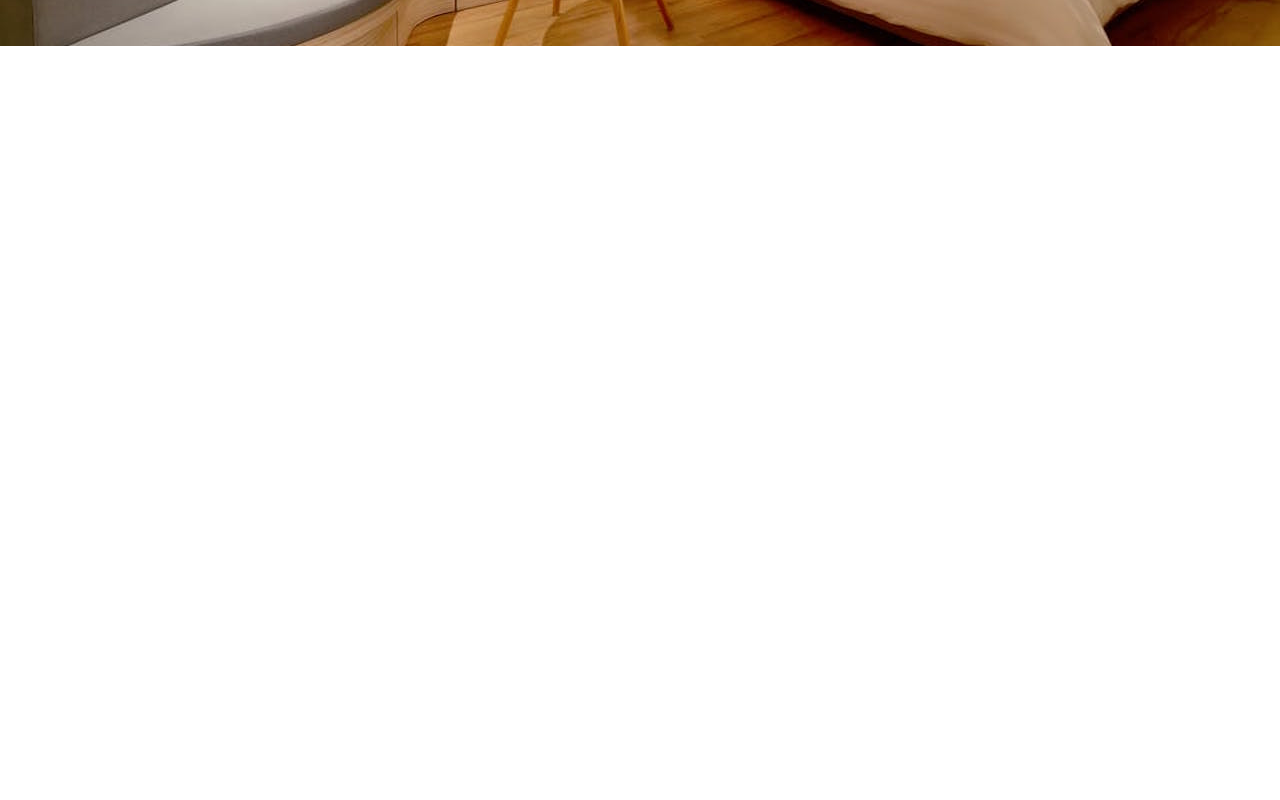
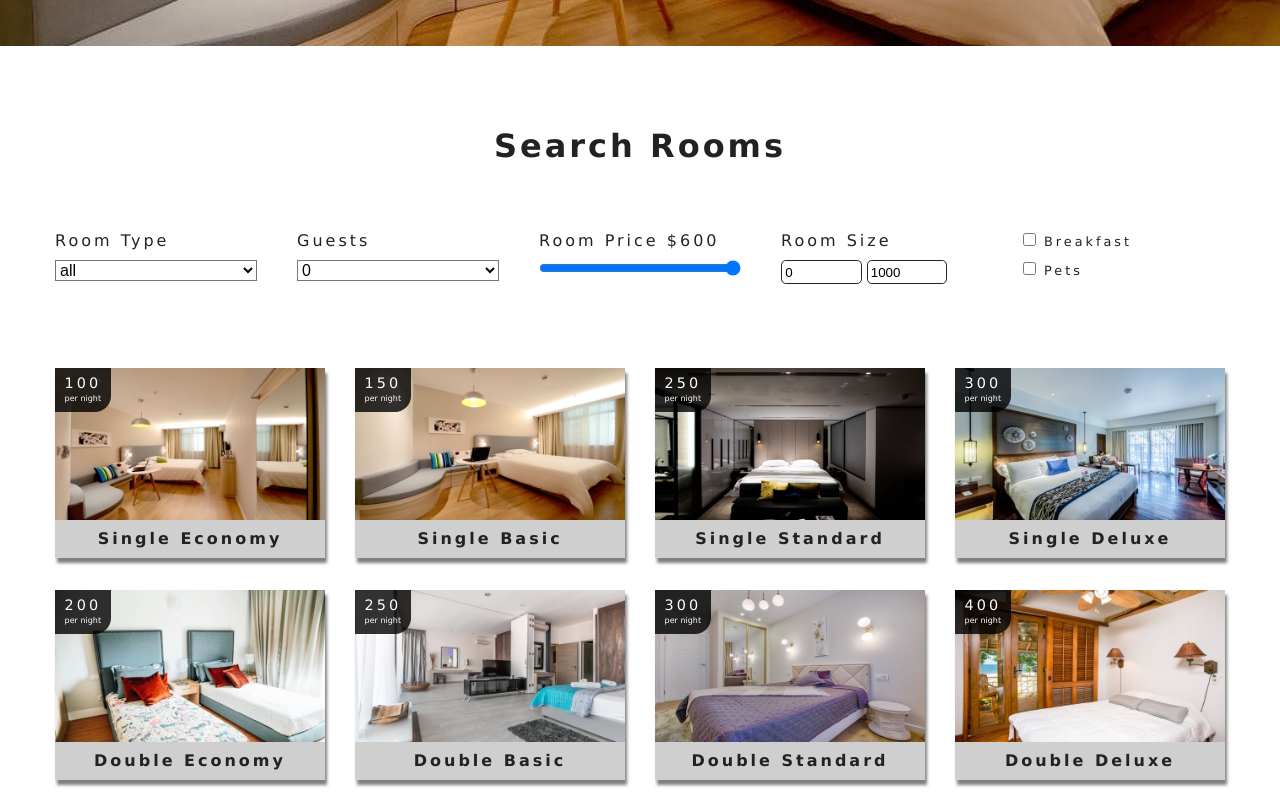
Before and after one commit to naveenkanthb/react-resort-app, a React (Create React App) app: page /rooms in a window 1280 px wide. Shown: the part 500-1300 px from the top of the page. Before the commit the page ends 800 px from the top, so only its background shows below. Built offline with nearby package versions, Linux system fonts and the light colour scheme.

Commit message:
completed project with active filters

```diff
--- /dev/null
+++ b/src/components/RoomContainer.js
@@ -0,0 +1,53 @@
+import React from 'react'
+import RoomFilter from './RoomFilter'
+import RoomList from './RoomList'
+import Loading from '../components/Loading'
+import { withRoomConsumer } from '../context'
+
+
+function RoomContainer({context}) {
+    console.log(context);
+
+    const{ loading,sortedRooms,rooms} = context;
+    if(loading){
+        return <Loading />
+    }
+    return <React.Fragment>
+        <RoomFilter rooms={rooms} />
+        <RoomList rooms={sortedRooms} />
+    </React.Fragment>
+
+}
+
+export default withRoomConsumer(RoomContainer);
+
+// import React from 'react'
+// import RoomFilter from './RoomFilter'
+// import RoomList from './RoomList'
+// import Loading from '../components/Loading'
+// import { RoomConsumer } from '../context'
+
+
+
+// export default function RoomContainer() {
+
+//     return (
+//         <RoomConsumer>
+//             {
+//                 (value) => {
+//                     const { loading, sortedRooms, rooms } = value;
+//                     if(loading){
+//                         return  <Loading />;
+//                     }
+//                     return(
+//                         <React.Fragment>
+//                             <RoomFilter rooms={rooms}/>
+//                             <RoomList rooms={sortedRooms}/>
+//                         </React.Fragment>
+//                     )
+//                 }
+//             }
+
+//         </RoomConsumer>
+//     )
+// }
--- /dev/null
+++ b/src/components/RoomFilter.js
@@ -0,0 +1,79 @@
+import React from 'react';
+import {useContext} from 'react';
+import {RoomContext} from '../context';
+import Title from './Title';
+
+const getUnique = (items,value) => {
+    return [...new Set(items.map(item => item[value]))];
+
+}
+
+export default function RoomFilter({rooms}) {
+    const context = useContext(RoomContext);
+    const {
+        handleChange,
+        type,
+        capacity,
+        price,
+        minPrice,
+        maxPrice,
+        minSize,
+        maxSize,
+        breakfast,
+        pets
+    } = context;
+
+
+    let types = getUnique(rooms,'type');
+    types=['all',...types];
+    types = types.map((item,index) => {
+        return <option key={index} value={item}>{item}</option>
+    });
+
+    let people = getUnique(rooms,'capacity');
+    people = people.map((index,item) => {
+        return <option key={index} value={item}>{item}</option>
+    });
+
+    return (
+        <section className="filter-container">
+            <Title title="search rooms" />
+            <form className="filter-form">
+                <div className="form-group">
+                    <label htmlFor="type">room type</label>
+                    <select name="type" id="type" value={type} className="form-control" onChange={handleChange}>
+                        {types}
+                    </select>
+                </div>
+                <div className="form-group">
+                    <label htmlFor="capacity">Guests</label>
+                    <select name="capacity" id="capacity" value={capacity} className="form-control" onChange={handleChange}>
+                        {people}
+                    </select>
+                </div>
+                <div className="form-group">
+                    <label htmlFor="price">Room Price ${price}</label>
+                    <input type="range" min={minPrice} max={maxPrice} name="price" id="price" value={price} className="form-control" onChange={handleChange}>
+                    </input>
+                </div>
+                <div className="form-group">
+                    <label htmlFor="size">Room Size</label>
+                    <div className="size-inputs">
+                        <input type="number" name="minSize" id="size" value={minSize} onChange={handleChange} className="size-input"/>
+                        <input type="number" name="maxSize" id="size" value={maxSize} onChange={handleChange} className="size-input"/>
+                    </div>
+                </div>
+                <div className="form-group">
+                    <div className="single-extra">
+                        <input type="checkbox" name="breakfast" id="breakfast" checked={breakfast} onChange={handleChange} />
+                        <label htmlFor="breakfast">Breakfast</label>
+                    </div>
+                    <div className="single-extra">
+                        <input type="checkbox" name="pets" id="pets" checked={pets} onChange={handleChange} />
+                        <label htmlFor="pets">Pets</label>
+                    </div>
+                </div>
+            </form>
+        </section>
+    )
+}
--- /dev/null
+++ b/src/components/RoomList.js
@@ -0,0 +1,26 @@
+import React from 'react';
+import Room from './Room';
+
+export default function RoomList({rooms}) {
+    if(rooms.length === 0){
+        return(
+            <div className="empty-search">
+                <h3>unfortunately no rooms matched your search criteria</h3>
+            </div>
+        )
+    }
+    return (
+        <section className="rooms-list">
+            <div className="roomslist-center">
+                {
+                    rooms.map( item => {
+                        return(
+                        <Room key={item.id} room={item} />
+                        );
+                        }
+                    )
+                }
+            </div>
+        </section>
+    )
+}
--- a/src/context.js
+++ b/src/context.js
@@ -9,14 +9,31 @@ class RoomProvider extends Component {
         featuredRooms:[],
         rooms:[],
         sortedRooms:[],
-        loading:true
+        loading:true,
+        type:'all',
+        capacity:0,
+        price:0,
+        minPrice:0,
+        maxPrice:0,
+        minSize:0,
+        maxSize:0,
+        breakfast:false,
+        pets:false
     };
 
     componentDidMount(){
         let rooms = this.formatData(items);
         let featuredRooms = rooms.filter( room => room.featured === true);
+        let maxPrice = Math.max(...rooms.map( item => item.price ));
+        let maxSize = Math.max(...rooms.map( item => item.size ));
         this.setState({
-            rooms,featuredRooms,sortedRooms:rooms,loading:false
+            rooms,
+            featuredRooms,
+            sortedRooms:rooms,
+            loading:false,
+            price:maxPrice,
+            maxPrice,
+            maxSize
         });
     }
 
@@ -39,9 +56,48 @@ class RoomProvider extends Component {
         const room = tempRooms.find( room => room.slug === slug);
         return room;
     }
+
+    handleChange = (e) => {
+        const target = e.target;
+        const value = target.type === 'checkbox' ? target.checked : target.value;
+        const name = e.target.name;
+        this.setState({
+            [name]:value
+        },this.filterRooms)
+    }
+
+
+    filterRooms = () => {
+        let { rooms,price,type,capacity,minSize,maxSize,breakfast,pets } = this.state;
+        let tempRooms = [...rooms];
+        capacity = parseInt(capacity);
+        price = parseInt(price);
+        if(type !== 'all'){
+            tempRooms = tempRooms.filter( room => room.type === type);
+        }
+        if(capacity !== 1){
+            tempRooms = tempRooms.filter(room => room.capacity >= capacity);
+        }
+
+        tempRooms = tempRooms.filter(room => room.price <= price);
+
+        tempRooms = tempRooms.filter( room => room.size >= minSize && room.size <= maxSize);
+
+        if(breakfast){
+            tempRooms = tempRooms.filter( room => room.breakfast === true);
+        }
+
+        if(pets){
+            tempRooms = tempRooms.filter( room => room.pets === true);
+        }
+
+        this.setState({
+            sortedRooms: tempRooms
+        });
+    }
     render() {
         return (
-            <RoomContext.Provider value={{...this.state,getRoom:this.getRoom}}>
+            <RoomContext.Provider value={{...this.state,getRoom:this.getRoom,handleChange:this.handleChange}}>
                 {this.props.children}
             </RoomContext.Provider>
         )
@@ -50,4 +106,15 @@ class RoomProvider extends Component {
 
 const RoomConsumer = RoomContext.Consumer;
 
+export function withRoomConsumer (Component){
+    return function ConsumerWrapper(props){
+        return <RoomConsumer>
+            { value => {
+                return <Component {...props} context={value} />;
+                }
+            }
+        </RoomConsumer>
+    }
+}
+
 export { RoomConsumer, RoomProvider, RoomContext };
--- a/src/pages/Rooms.js
+++ b/src/pages/Rooms.js
@@ -2,9 +2,11 @@ import React from 'react';
 import Hero from '../components/Hero';
 import Banner from '../components/Banner';
 import { Link } from 'react-router-dom';
+import RoomContainer from '../components/RoomContainer';
 
 export const Rooms = () => {
     return (
+        <React.Fragment>
             <Hero hero="roomsHero">
                 <Banner title="our rooms">
                     <Link to="/" className="btn-primary">
@@ -12,5 +14,7 @@ export const Rooms = () => {
                     </Link>
                 </Banner>
             </Hero>
+            <RoomContainer />
+        </React.Fragment>
     )
 }
```
Lines whose indentation alone changed are shown as unchanged.
